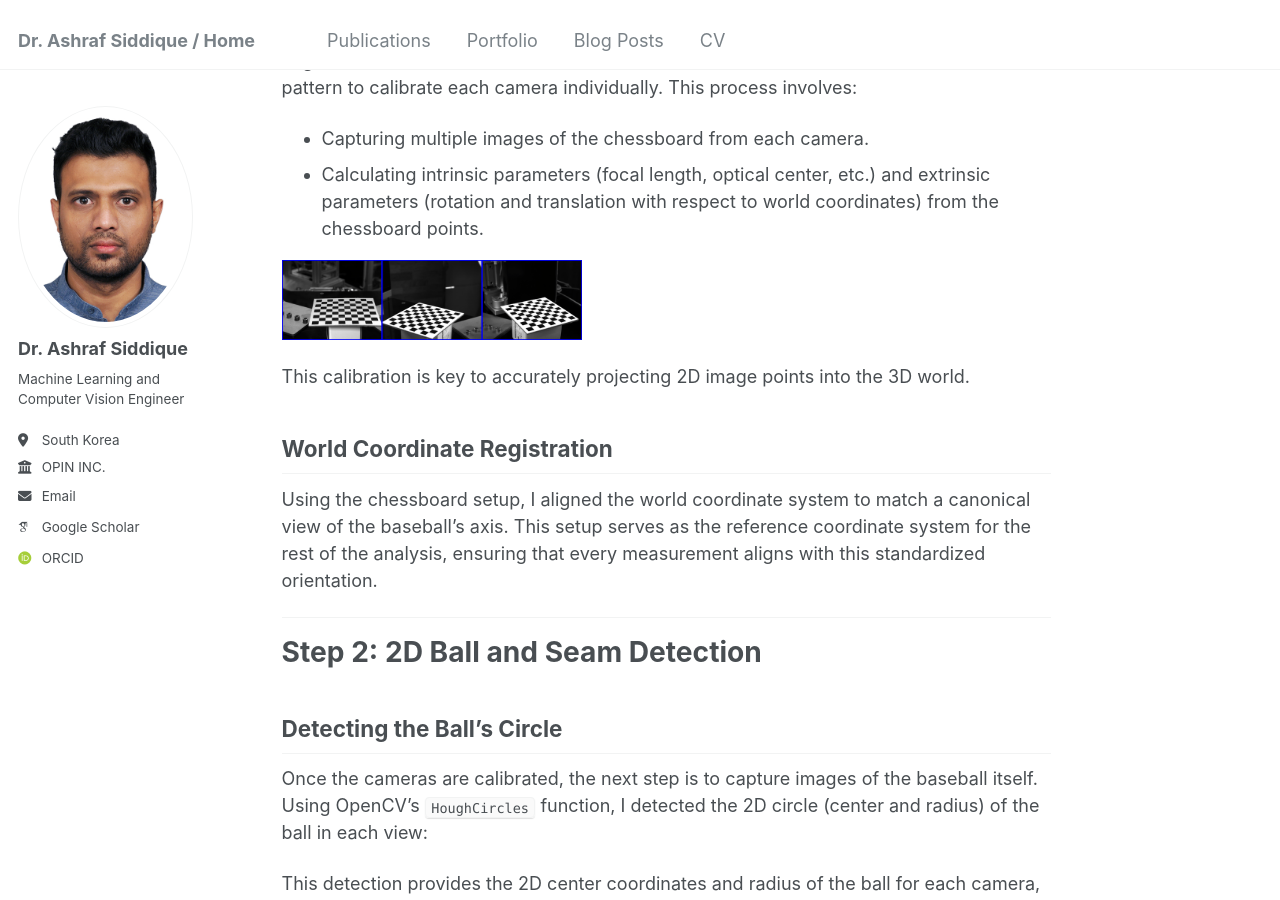
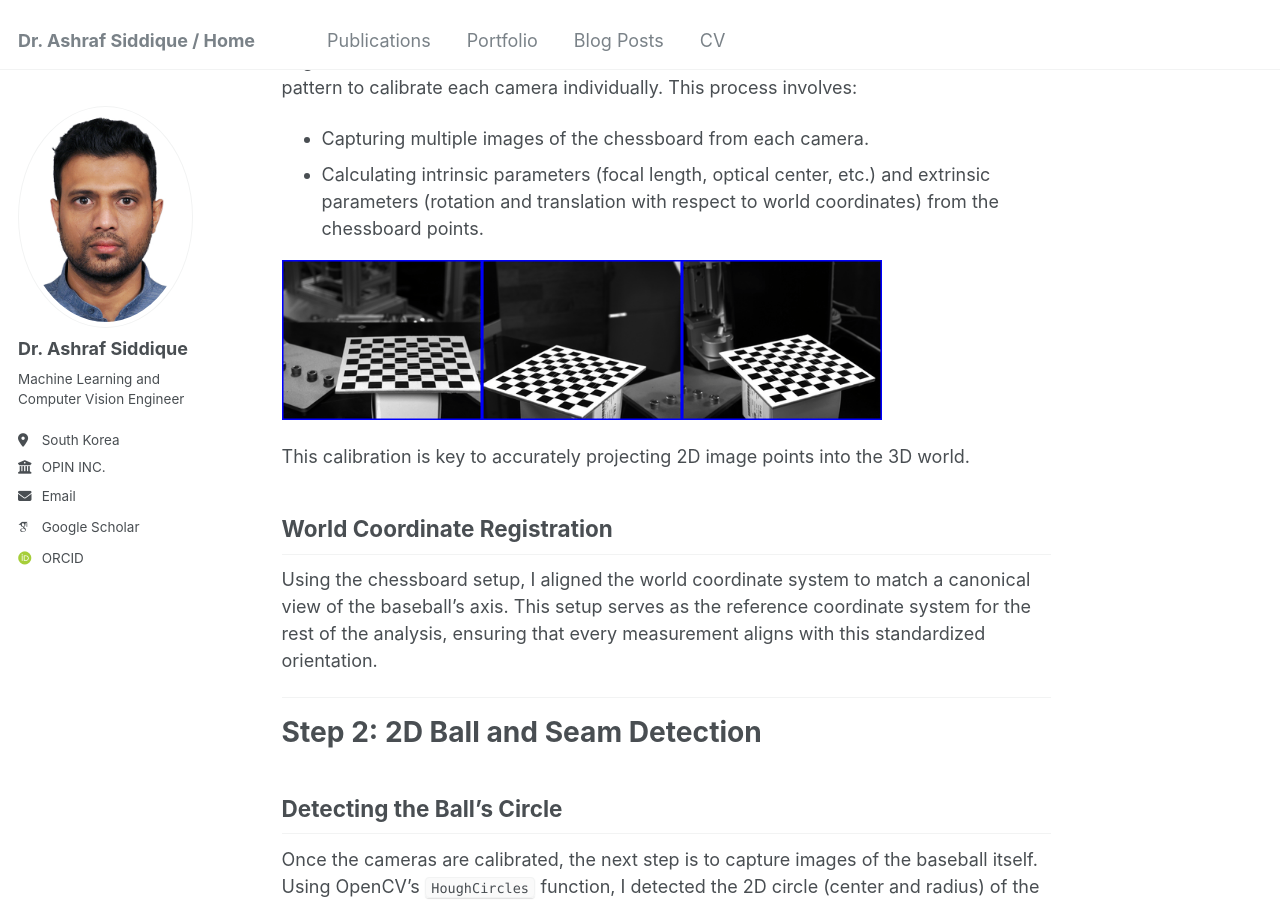
Before and after one commit to arif2127/arif2127.github.io, a Jekyll site: the page built from _posts/2012-08-14-blog-post-1.md, in a window 1280 px wide and 900 px high, scrolled down 950 px. Built offline with Jekyll 4.4.1, drawn with Linux system fonts in a browser that asks for light colours; some web fonts are replaced.

Commit message:
First Draft

```diff
--- a/_posts/2012-08-14-blog-post-1.md
+++ b/_posts/2012-08-14-blog-post-1.md
@@ -29,7 +29,7 @@ To start, I placed three cameras around the stationary baseball, each capturing
 - Capturing multiple images of the chessboard from each camera.
 - Calculating intrinsic parameters (focal length, optical center, etc.) and extrinsic parameters (rotation and translation with respect to world coordinates) from the chessboard points.
 
-<img src="../../../../images/calibration.gif" alt="Alt text" width="300" height="100">
+<img src="../../../../images/calibration.gif" alt="Alt text" width="600" height="200">
 
 This calibration is key to accurately projecting 2D image points into the 3D world.
 
```
